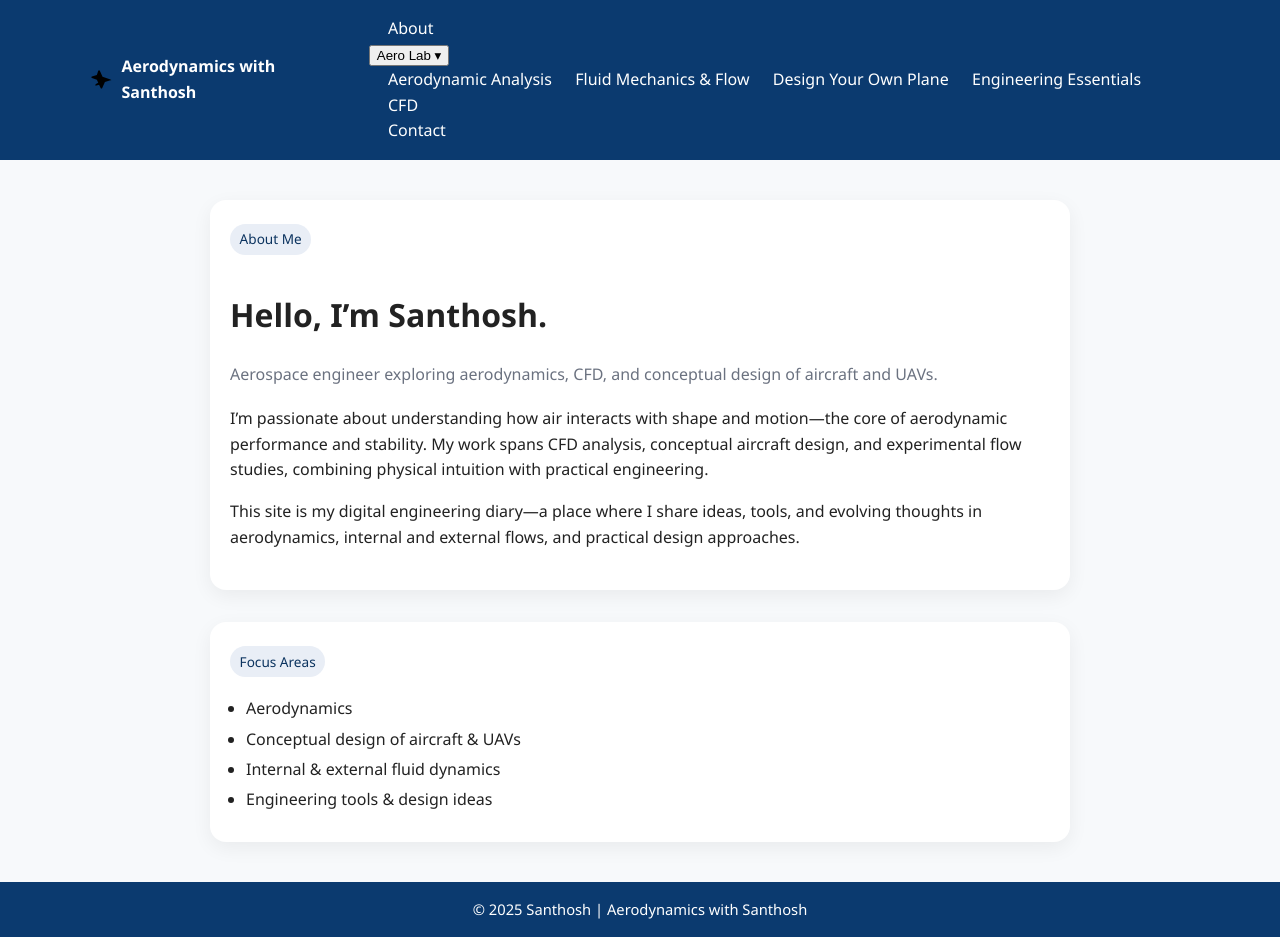
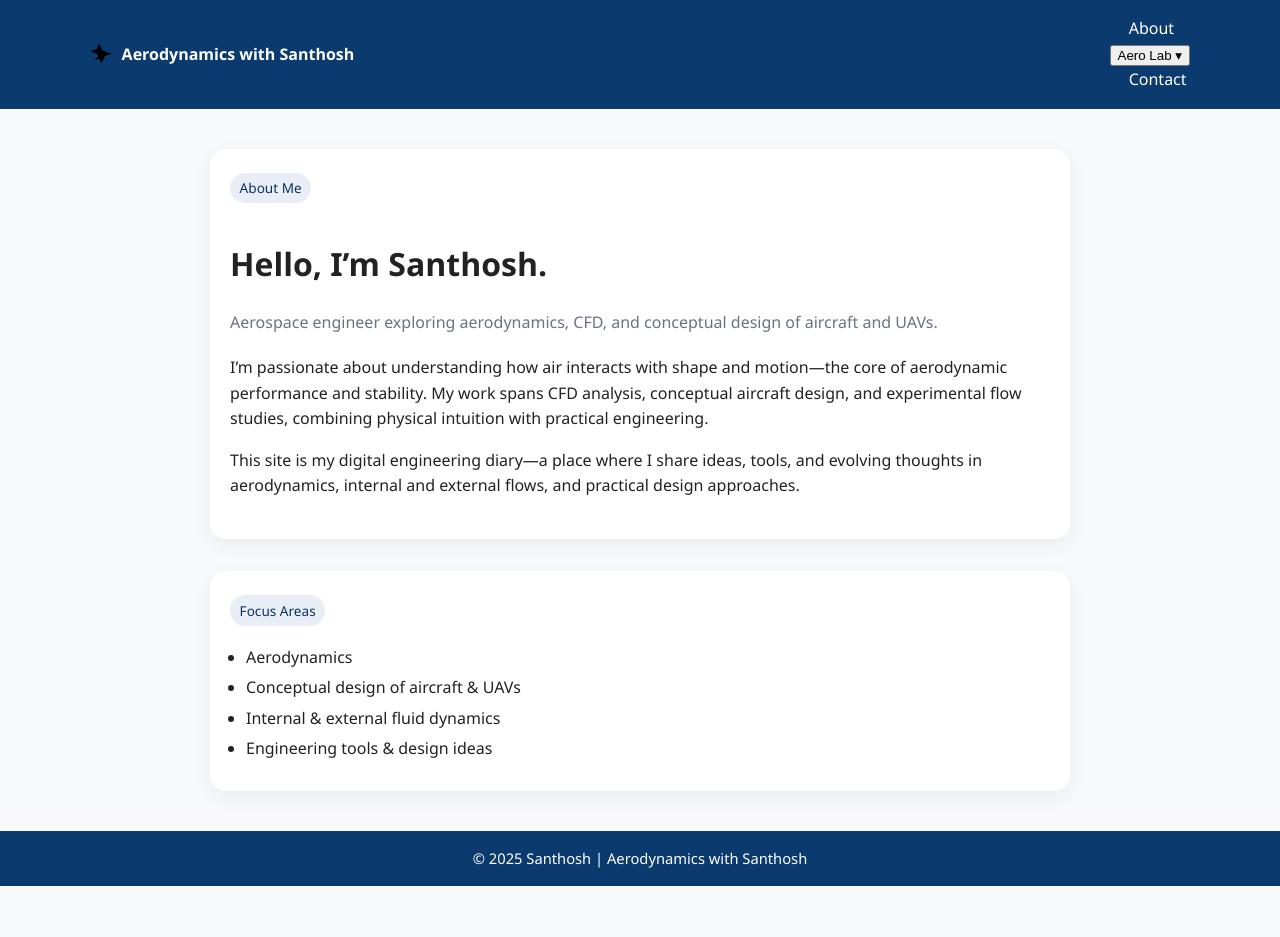
Before and after one commit to SandeJarvis/santhoshaero, a Jekyll site: the page built from index.md, in a window 1280 px wide. Built offline with Jekyll 4.4.1, drawn with Linux system fonts in a browser that asks for light colours; after the commit the page ends 900 px from its top, so only the background shows below that.

Commit message:
Update header.html

```diff
--- a/_includes/header.html
+++ b/_includes/header.html
@@ -1,12 +1,9 @@
 <!-- ============================================
-  HEADER / TOP NAVIGATION BAR
-  Author: Santhosh
-  Purpose: Horizontal navigation with clean Aero Lab dropdown
+  HEADER / TOP NAVIGATION BAR (namespaced)
 ============================================ -->
 <header class="site-header">
   <div class="nav">
-
-    <!-- 🟦 BRAND SECTION -->
+    <!-- Brand: plain text -->
     <div class="brand" title="Aerodynamics with Santhosh">
       <svg xmlns="http://www.w3.org/2000/svg" viewBox="0 0 22 22" aria-hidden="true">
         <path d="M20.6 11.6c.6-.2.6-1 0-1.2l-8-2.7-2.7-6c-.3-.7-1.3-.7-1.6 0L6.9 5.9 2 7.5c-.8.3-.8 1.3 0 1.6l4.9 1.6 1.4 3.1-2.3 1.1c-.3.2-.5.5-.5.9v1l3.6-1.1 1.6 3.4c.3.7 1.3.7 1.6 0l2.7-6 8-2.7z"/>
@@ -14,14 +11,16 @@
       <span>Aerodynamics with Santhosh</span>
     </div>
 
-    <!-- 🟦 MAIN NAVIGATION -->
+    <!-- Main nav -->
     <nav class="primary-nav" aria-label="Main Navigation">
       <a href="{{ '/' | relative_url }}">About</a>
 
-      <!-- Aero Lab dropdown -->
-      <div class="dropdown">
-        <button class="dropbtn" type="button">Aero Lab ▾</button>
-        <div class="dropdown-content">
+      <!-- NAMESPACED DROPDOWN -->
+      <div id="aerolab" class="aerolab-dropdown">
+        <button class="aerolab-btn" type="button">Aero Lab ▾</button>
+
+        <!-- Panel: hidden by default via inline + CSS -->
+        <div id="aerolab-panel" class="aerolab-panel" style="display:none">
           <a href="{{ '/aerodynamic-analysis'   | relative_url }}">Aerodynamic Analysis</a>
           <a href="{{ '/fluid-mechanics-flow'   | relative_url }}">Fluid Mechanics &amp; Flow</a>
           <a href="{{ '/design-your-own-plane'  | relative_url }}">Design Your Own Plane</a>
```
